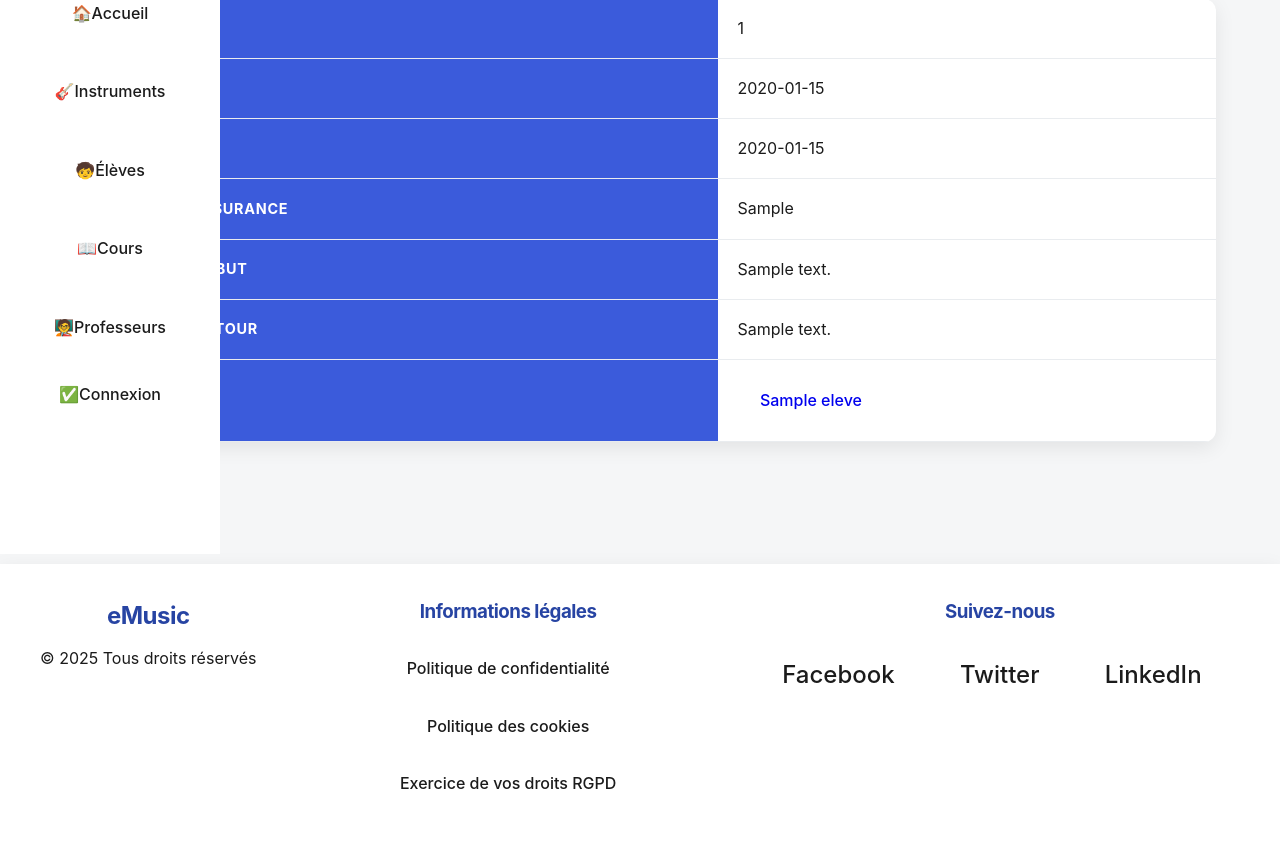
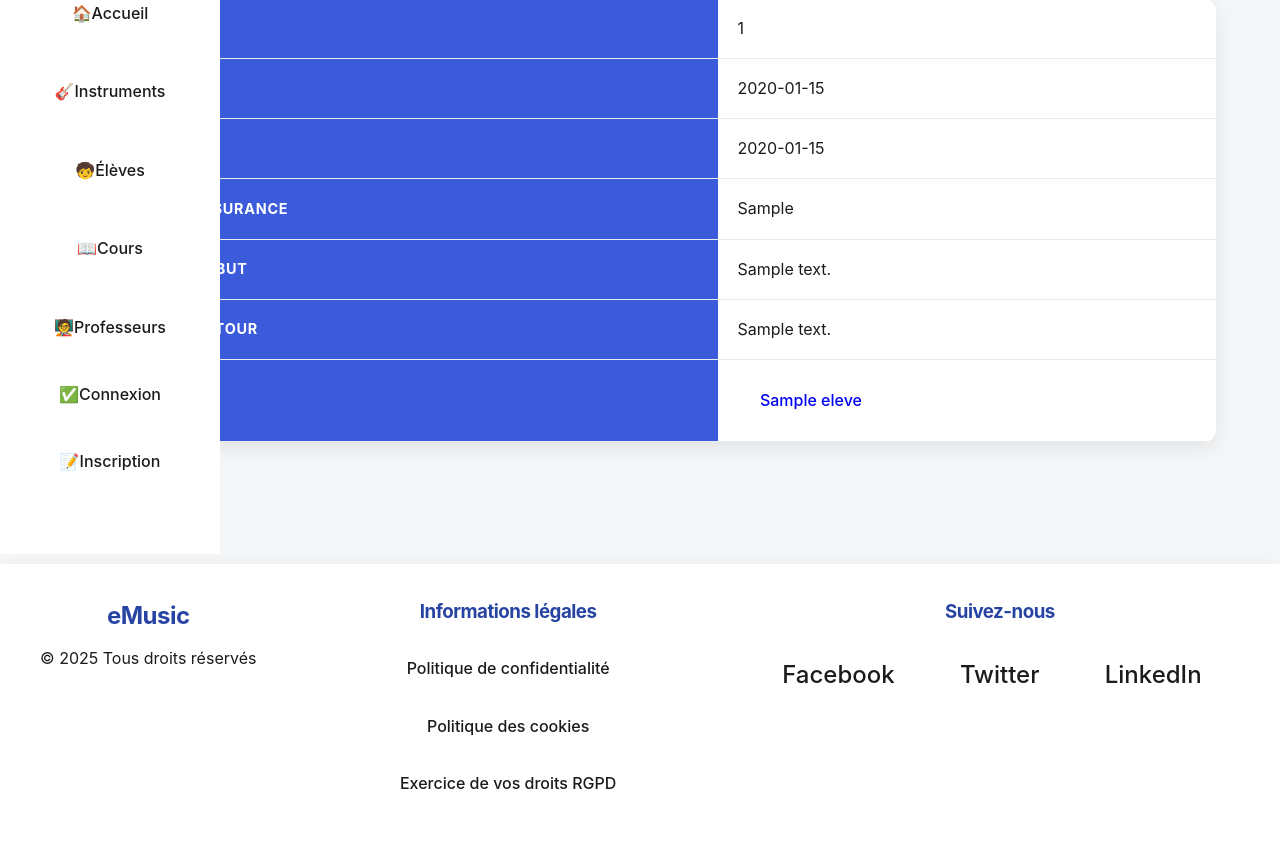
Before and after one commit to ZakinaA/25notf0nd, a Symfony app: template templates/contrat_pret/show.html.twig in a window 1280 px wide. Shown: the part 246-1095 px from the top of the page. Run offline with Twig, Linux system fonts and the light colour scheme; the template is opened without the code that fills it: most values are stand-ins (such as "Sample title", 1, 10 or a date in 2020); some libraries are stand-ins or nearby versions.

Commit message:
Ajout chemin d'inscription

```diff
--- a/templates/base.html.twig
+++ b/templates/base.html.twig
@@ -432,6 +432,7 @@ footer {
         </nav>
 
           <a href="{{ path('app_login') }}">✅Connexion</a>
+          <a href="{{ path('app_register') }}">📝Inscription</a>
         {% if is_granted('ROLE_ADMIN') %}
           <a href="{{ path('app_user_index') }}">Gestion Utilisateurs</a>
           {% else  %}
```
